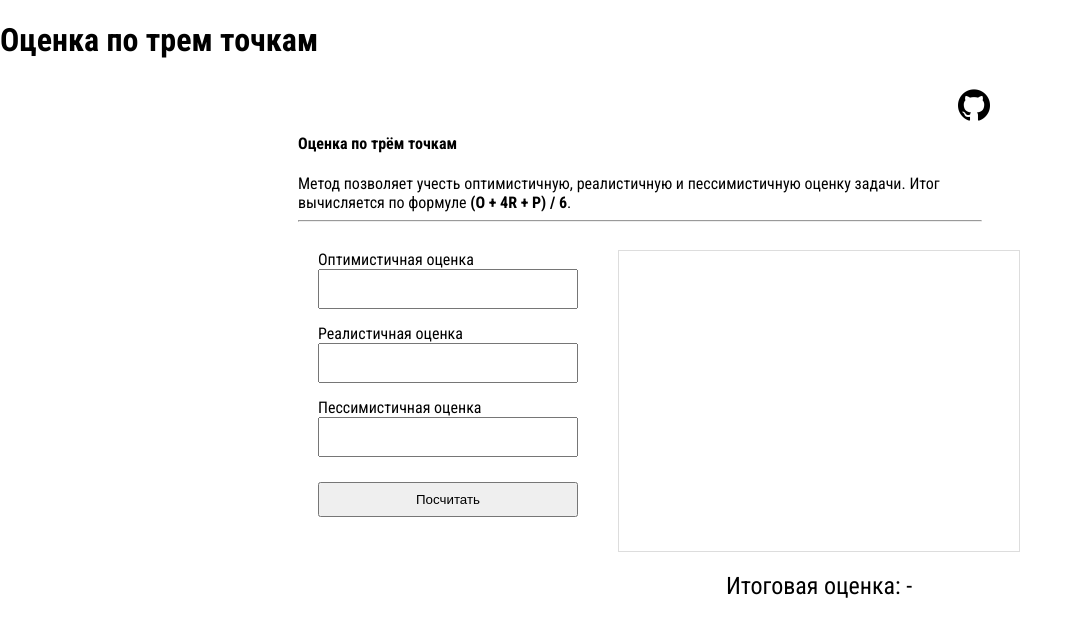
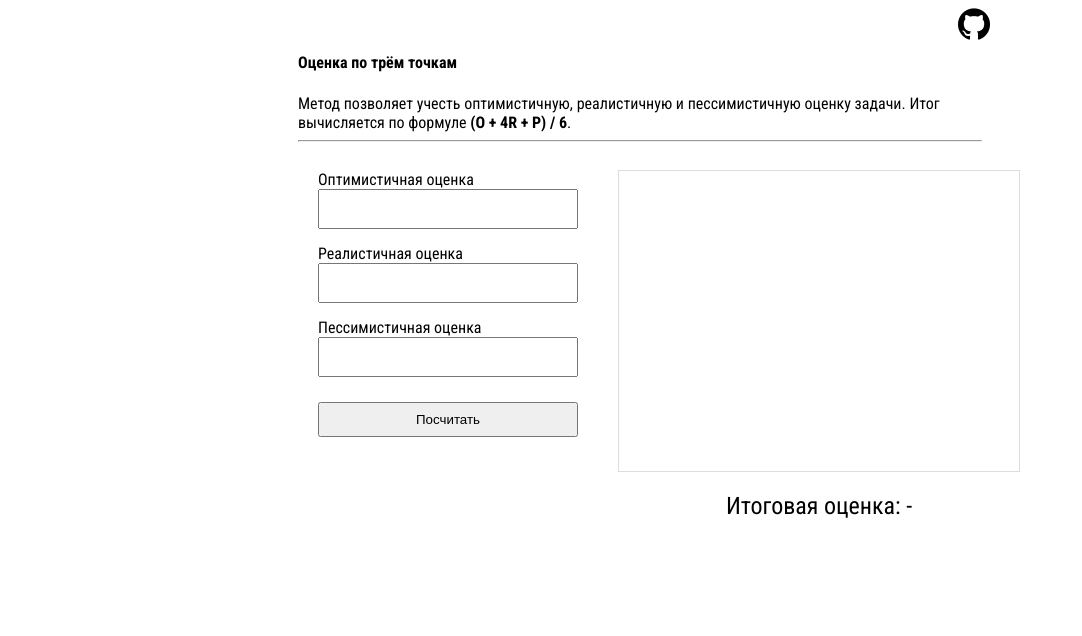
Before and after one commit to Thisman/thisman.github.io, a plain HTML site: page triangular-estimation.html in a window 1280 px wide. Shown: the whole page, without its empty margins (0-1082 px from the left). Drawn offline with Linux system fonts and the light colour scheme.

Commit message:
Remove main heading from triangular estimation page

```diff
--- a/triangular-estimation.html
+++ b/triangular-estimation.html
@@ -11,7 +11,6 @@
     <title>Оценка по трем точкам</title>
 </head>
 <body>
-    <h1>Оценка по трем точкам</h1>
     <div class="main-container wider">
         <a href="https://github.com/Thisman/thisman.github.io" class="github-link" target="_blank">
             <img src="./images/github-icon.png" />
```
